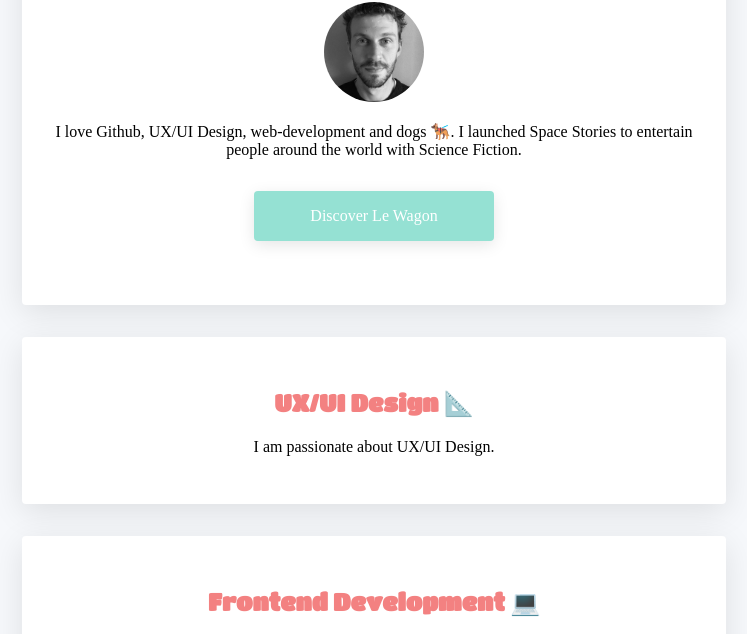
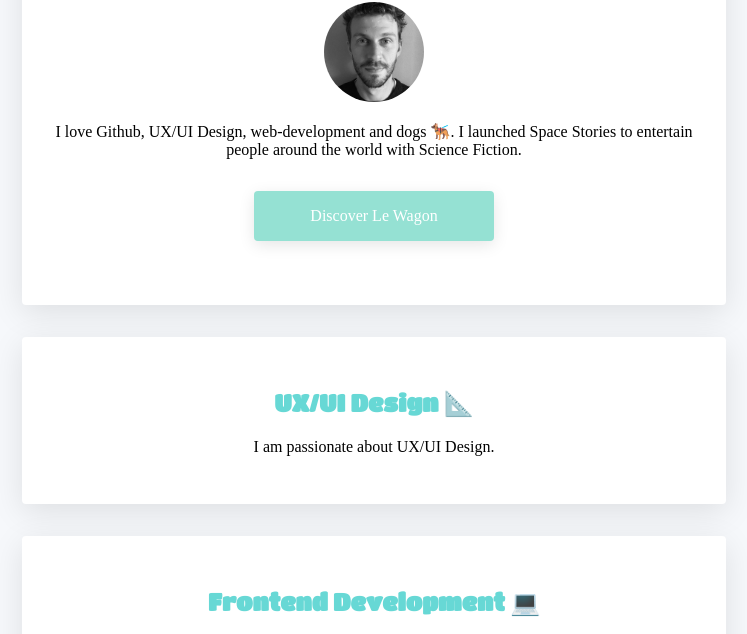
Before and after one commit to smithavt14/html-demo, a plain HTML site: page index.html in a window 1280 px wide. Shown: the part 144-778 px from the top of the page, without its empty margins (266-1013 px from the left). Drawn offline with Linux system fonts and the light colour scheme.

Commit message:
Change the color of H2 to blue

```diff
--- a/style.css
+++ b/style.css
@@ -14,7 +14,7 @@ h1 {
 }
 
 h2 {
-  color: #f38181;
+  color: #67D8D5;
 }
 
 a {
```
